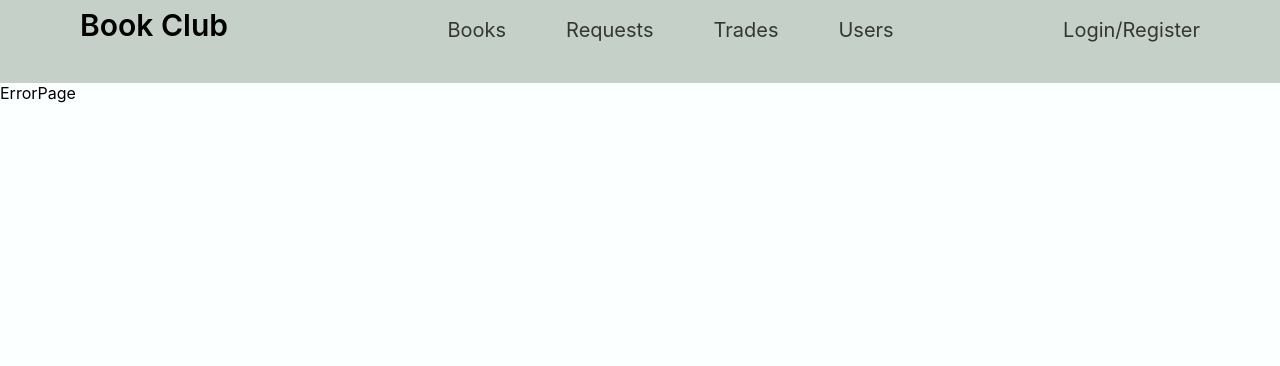
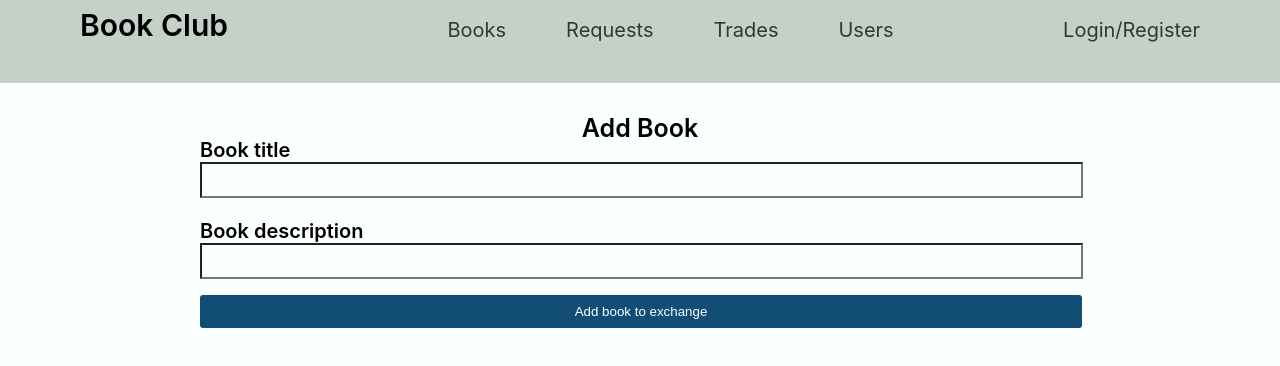
Before and after one commit to Sirvinlex/book-trading-club-app, a React (Create React App) app in the folder client/: page /books/user-books/1 in a window 1280 px wide. Shown: the top 366 px of the page. Built offline with nearby package versions, Linux system fonts and the light colour scheme.

Commit message:
completed user profile page and edit profile functionality

```diff
--- a/client/src/App.js
+++ b/client/src/App.js
@@ -1,6 +1,8 @@
 import React from "react";
 import { BrowserRouter, Routes, Route } from 'react-router-dom';
-import { ErrorPage, Home, Navbar, RegisterLogin, Books, UsersPage, UserDetails, EditProfileForm } from './pages';
+import {
+  ErrorPage, Home, Navbar, RegisterLogin, Books, UsersPage, UserDetails, EditProfileForm, UserBooks, BookRedirect
+} from './pages';
 
 function App() {
   return (
@@ -10,11 +12,13 @@ function App() {
       {/* <PostToast /> */}
         <Routes>
         <Route path='/' element={<Home />} />
+        <Route path='books' element={<Books />} />
+        <Route path='books/user-books/:id' element={<UserBooks />} />
         <Route path='authentication-page' element={<RegisterLogin />} />
-        <Route path='books' element={<Books />} />
         <Route path='users' element={<UsersPage />} />
         <Route path='edit-profile/:id' element={<EditProfileForm />} />
         <Route path='users/users-details/:id' element={<UserDetails />} />
+        <Route path='' element={<BookRedirect />} />
         <Route path='*' element={<ErrorPage />} />
       </Routes>
 
--- a/client/src/features/usersSlice.js
+++ b/client/src/features/usersSlice.js
@@ -7,8 +7,10 @@ const initialState = {
     isLoading: false,
     name: '',
     city: '',
-    state: '',
+    userState: '',
     address: '',
+    updateProfileMessage: '',
+    profileUpdateResult: {}
 };
 
 export const getUsers = createAsyncThunk('getUsers/allUsers', async (_, thunkAPI) =>{
@@ -39,7 +41,7 @@ export const updateUserProfile = createAsyncThunk('updateUser/userProfile', asyn
     // console.log(updateData, 'data')
     const {data} = await api.updateUserProfile(updateData);
     // console.log(data)
-    return data
+    return data;
   } catch (error) {
     // console.log(error)
     // return  thunkAPI.rejectWithValue(error.response.data.msg);
@@ -58,14 +60,18 @@ const usersSlice = createSlice({
         // console.log(name, stateName, 'test')
             state[name] = stateName;
       },
-      handleCity:(state, {payload: {name, stateCity}}) =>{
-            state[name] = stateCity;
+      handleCity:(state, {payload: {city, stateCity}}) =>{
+            state[city] = stateCity;
       },
-      handleState:(state, {payload: {name, stateState}}) =>{
-            state[name] = stateState;
+      handleState:(state, {payload: {userState, stateState}}) =>{
+        // console.log(userState, stateState)
+            state[userState] = stateState;
       },
-      handleAddress:(state, {payload: {name, stateAddress}}) =>{
-            state[name] = stateAddress;
+      handleAddress:(state, {payload: {address, stateAddress}}) =>{
+            state[address] = stateAddress;
+      },
+      resetUpdateProfileMessage:(state, actions) =>{
+            state.updateProfileMessage = '';
       },
     },
     extraReducers:{
@@ -91,9 +97,26 @@ const usersSlice = createSlice({
             alert(actions.payload.message);
            state.isLoading = false;
         },
+        [updateUserProfile.pending]: (state, actions) => {
+            state.isLoading = true;
+        },
+        [updateUserProfile.fulfilled]: (state, actions) => {
+            state.updateProfileMessage = actions.payload.msg;
+            state.profileUpdateResult = actions.payload.result;
+            state.isLoading = false;
+            alert('Your profile has been updated successfully');
+            state.name = '';
+            state.city = '';
+            state.userState = '';
+            state.address = '';
+        },
+        [updateUserProfile.rejected]: (state, actions) => {
+            alert(actions.payload.message);
+           state.isLoading = false;
+        },
     }
 });
-
-export const { handleEditProfileInputs, handleAddress, handleCity, handleName, handleState } = usersSlice.actions;
+// Your profile has been updated successfully
+export const { handleEditProfileInputs, handleAddress, handleCity, handleName, handleState, resetUpdateProfileMessage } = usersSlice.actions;
 
 export default usersSlice.reducer;
--- /dev/null
+++ b/client/src/pages/BookRedirect.js
@@ -0,0 +1,12 @@
+import React from 'react';
+import { useNavigate, useParams } from 'react-router-dom';
+
+
+const BookRedirect = () => {
+    const { id } = useParams();
+  return (
+    <div>BookRedirect</div>
+  )
+}
+
+export default BookRedirect;
--- a/client/src/pages/EditProfileForm.js
+++ b/client/src/pages/EditProfileForm.js
@@ -1,28 +1,33 @@
 import React, {useEffect} from 'react';
 import { useDispatch, useSelector } from 'react-redux';
 import {
-    getUserDetails, handleEditProfileInputs, handleAddress, handleCity, handleName, handleState, updateUserProfile
+    getUserDetails, handleEditProfileInputs, handleAddress, handleCity, handleName, handleState, updateUserProfile, resetUpdateProfileMessage
 } from '../features/usersSlice';
-import { useParams, } from 'react-router-dom';
+import { useParams, useNavigate } from 'react-router-dom';
 import FormInput from '../components/FormInput';
 import styled from 'styled-components';
 
 
 const EditProfileForm = () => {
     const dispatch = useDispatch();
+    const navigate = useNavigate();
+
     const { id } = useParams();
 
-    const { userDetails, isLoading, name, city, state, address, } = useSelector((store) => store.users);
+    const {
+        userDetails, isLoading, name, city, userState, address, updateProfileMessage, profileUpdateResult
+    } = useSelector((store) => store.users);
 
     useEffect(() =>{
         dispatch(getUserDetails(id));
     }, [id])
 
     useEffect(() =>{
-        const name = 'name', state = 'state', city = 'city', address = 'address';
+        const name = 'name', userState = 'userState', city = 'city', address = 'address';
         const stateName = userDetails?.name, stateState = userDetails?.state, stateCity = userDetails?.city, stateAddress = userDetails.address;
+        // console.log(stateAddress, stateCity, stateName, stateState)
         dispatch(handleName({name, stateName}));
-        dispatch(handleState({state, stateState}));
+        dispatch(handleState({userState, stateState}));
         dispatch(handleCity({city, stateCity}));
         dispatch(handleAddress({address, stateAddress}));
     }, [userDetails])
@@ -39,18 +44,40 @@ const EditProfileForm = () => {
     const handleSubmit = (e) =>{
         e.preventDefault();
         const userId = id;
-        dispatch(updateUserProfile({userId, name, city, state, address}));
+        if (!userId || !name || !city || !userState || !address) alert('Please provide all values');
+        else dispatch(updateUserProfile({userId, name, city, userState, address}));
     };
 
+    useEffect(() =>{
+        if (updateProfileMessage === 'Your profile has been updated successfully'){
+            navigate(`/users/users-details/${id}`);
+            dispatch(resetUpdateProfileMessage());
+            // console.log(profileUpdateResult)
+            const localStorageUser = JSON.parse(localStorage.getItem("user"));
+
+            localStorageUser.name = profileUpdateResult.name;
+            localStorageUser.city = profileUpdateResult.city;
+            localStorageUser.state = profileUpdateResult.state;
+            localStorageUser.address = profileUpdateResult.address;
+
+            localStorage.setItem('user', JSON.stringify(localStorageUser));
+        }
+    }, [updateProfileMessage]);
+    // localStorage.setItem('user', JSON.stringify(state.user));
+    // const localStorageUser = JSON.parse(localStorage.getItem("user"));
   return (
     <Wrapper>
         <p className='form-title'>Edit Your Profile</p>
         <form onSubmit={handleSubmit}>
             <FormInput type='text' name='name' value={name} handleChange={handleChange} labelText='Full Name' />
             <FormInput type='text' name='city' value={city} handleChange={handleChange} labelText='City' />
-            <FormInput type='text' name='state' value={state} handleChange={handleChange} labelText='State' />
+            <FormInput type='text' name='userState' value={userState} handleChange={handleChange} labelText='State' />
             <FormInput type='text' name='address' value={address} handleChange={handleChange} labelText='Address' />
-            <div className='btn-container'><button className='profile-btn' type='submit'>Submit</button></div>
+            <div className='btn-container'>
+                <button disabled={isLoading ? true : false} className='profile-btn' type='submit'>
+                    {isLoading ? 'Loading...' : 'Submit'}
+                </button>
+            </div>
         </form>
     </Wrapper>
   )
--- a/client/src/pages/Home.js
+++ b/client/src/pages/Home.js
@@ -1,6 +1,13 @@
-import React from "react";
+import React, { useEffect } from "react";
+import { useNavigate } from 'react-router-dom';
 
 const Home = () => {
+  const navigate = useNavigate();
+
+  useEffect(() =>{
+    navigate('/books');
+  }, []);
+
   return (
     <div>Home</div>
   )
--- a/client/src/pages/Navbar.js
+++ b/client/src/pages/Navbar.js
@@ -1,15 +1,19 @@
 import React, { useState } from "react";
 import styled from 'styled-components';
+import { useDispatch } from 'react-redux';
+import { getUserDetails } from '../features/usersSlice'
 import { Link, useNavigate } from 'react-router-dom';
 import { AiFillCaretDown } from 'react-icons/ai';
 
 const Navbar = () => {
+
   const localStorageUser = JSON.parse(localStorage.getItem("user"));
   const ownerFirstName = localStorageUser?.name.split(' ')[0];
   const [showProfile, setShowProfile] = useState(false);
   const [showRequest, setShowRequest] = useState(false);
 
   const navigate = useNavigate();
+  const dispatch = useDispatch();
 
   const handleProfileClick = () =>{
     navigate(`/users/users-details/${localStorageUser.userId}`);
@@ -18,6 +22,11 @@ const Navbar = () => {
 
   const handleEditProfile = () =>{
     navigate(`/edit-profile/${localStorageUser?.userId}`);
+    setShowProfile(false);
+  };
+
+  const handleMyBooks = () =>{
+    navigate(`books/user-books/${localStorageUser?.userId}`);
     setShowProfile(false);
   };
 
@@ -56,7 +65,7 @@ const Navbar = () => {
           {/* {console.log(localStorageUser.userId)} */}
         <p onClick={handleProfileClick}>Profile</p>
         <p onClick={handleEditProfile}>Edit Profile</p>
-        <p>My Books</p>
+        <p onClick={handleMyBooks}>My Books</p>
         <p><button className="logout-btn" type="button" onClick={handleLogout}>Logout</button></p>
       </div>
       ) : null}
--- a/client/src/pages/RegisterLogin.js
+++ b/client/src/pages/RegisterLogin.js
@@ -5,7 +5,7 @@ import { useDispatch, useSelector } from 'react-redux';
 import { Link, useNavigate } from 'react-router-dom';
 import { handleInputs, logUser, regUser, resetUserState } from '../features/authSlice';
 
-// type, name, value,  handleChange, labelText, page,placeholder
+
 const RegisterLogin = () => {
   // const localStorageUser = JSON.parse(localStorage.getItem("user"));
   const { name, email, password, authSuccess, deactivateBtn, user } = useSelector((store) => store.auth);
--- /dev/null
+++ b/client/src/pages/UserBooks.js
@@ -0,0 +1,75 @@
+import React from 'react';
+import styled from 'styled-components';
+import FormInput from '../components/FormInput';
+
+// type, name, value,  handleChange, labelText, page,placeholder
+const UserBooks = () => {
+    const handleChange = () =>{
+
+    };
+
+    const handleSubmit = (e) =>{
+        e.preventDefault();
+    };
+
+  return (
+    <Wrapper>
+        <p className='form-title'>Add Book</p>
+        <form onSubmit={handleSubmit}>
+            <FormInput type='text' name='title' value='' handleChange={handleChange} labelText='Book title'/>
+            <FormInput type='text' name='description' value='' handleChange={handleChange} labelText='Book description'/>
+            <div className='btn-container'><button className='book-btn' type='submit'>Add book to exchange</button></div>
+        </form>
+    </Wrapper>
+  )
+}
+
+const Wrapper = styled.div`
+    width: 100%;
+    height: 100vh;
+    margin-top: -65px;
+    padding-top: 30px;
+   .form-title{
+        font-size: 25px;
+        font-weight: 600;
+        margin-bottom: -25px;
+        text-align: center;
+    }
+   .btn-container{
+        margin-left: 10px;
+        margin-right: 10px;
+    }
+    .book-btn{
+        width: 100%;
+        margin-top: 15px;
+        border: none;
+        background-color: var(--btnColor);
+        height: 33px;
+        border-radius: 3px;
+        color: var(--backgroundColor);
+        cursor: pointer;
+    }
+    @media (min-width: 600px) {
+      .btn-container{
+            margin-left: 40px;
+            margin-right: 40px;
+        }
+    }
+    @media (min-width: 768px) {
+        .btn-container{
+            margin-left: 70px;
+            margin-right: 68px;
+        }
+        .form-title{
+            margin-top: 65px;
+        }
+    }
+    @media (min-width: 992px) {
+        .btn-container{
+            margin-left: 200px;
+            margin-right: 198px;
+        }
+    }
+`
+
+export default UserBooks;
--- a/client/src/pages/UserDetails.js
+++ b/client/src/pages/UserDetails.js
@@ -29,10 +29,12 @@ const UserDetails = () => {
   const userBooks = userDetails?.books ? userDetails?.books : 0;
 
   const handleUserBooks = () =>{
-    if (userBooks < 1) {
+    if (userBooks >= 1) {
       if(userDetails?.userId === localStorageUser?.userId) alert('You have not added any book');
       else alert('This user has not added any books');
-    }else{}
+    }else{
+      navigate();
+    }
   };
 
   return (
--- a/client/src/pages/index.js
+++ b/client/src/pages/index.js
@@ -6,6 +6,8 @@ import Books from "./Books";
 import UsersPage from "./UsersPage";
 import UserDetails from "./UserDetails";
 import EditProfileForm from "./EditProfileForm";
+import UserBooks from "./UserBooks";
+import BookRedirect from "./BookRedirect";
 
 
-export { ErrorPage, Home, Navbar, RegisterLogin, Books, UsersPage, UserDetails, EditProfileForm }
+export { ErrorPage, Home, Navbar, RegisterLogin, Books, UsersPage, UserDetails, EditProfileForm, UserBooks, BookRedirect}
```
Also changed, not shown: 1 other file (tests, documents, lock files or other folders).
